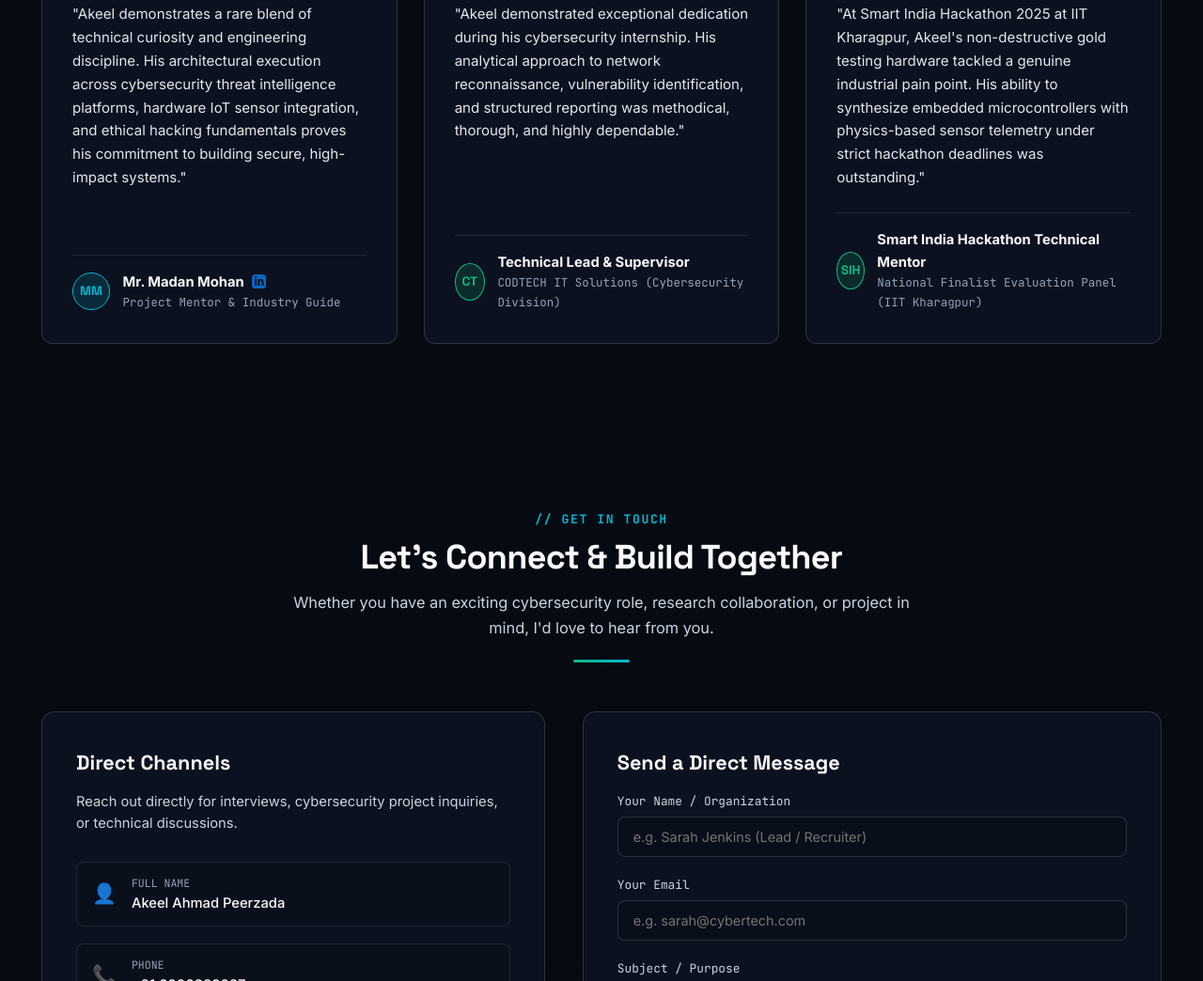
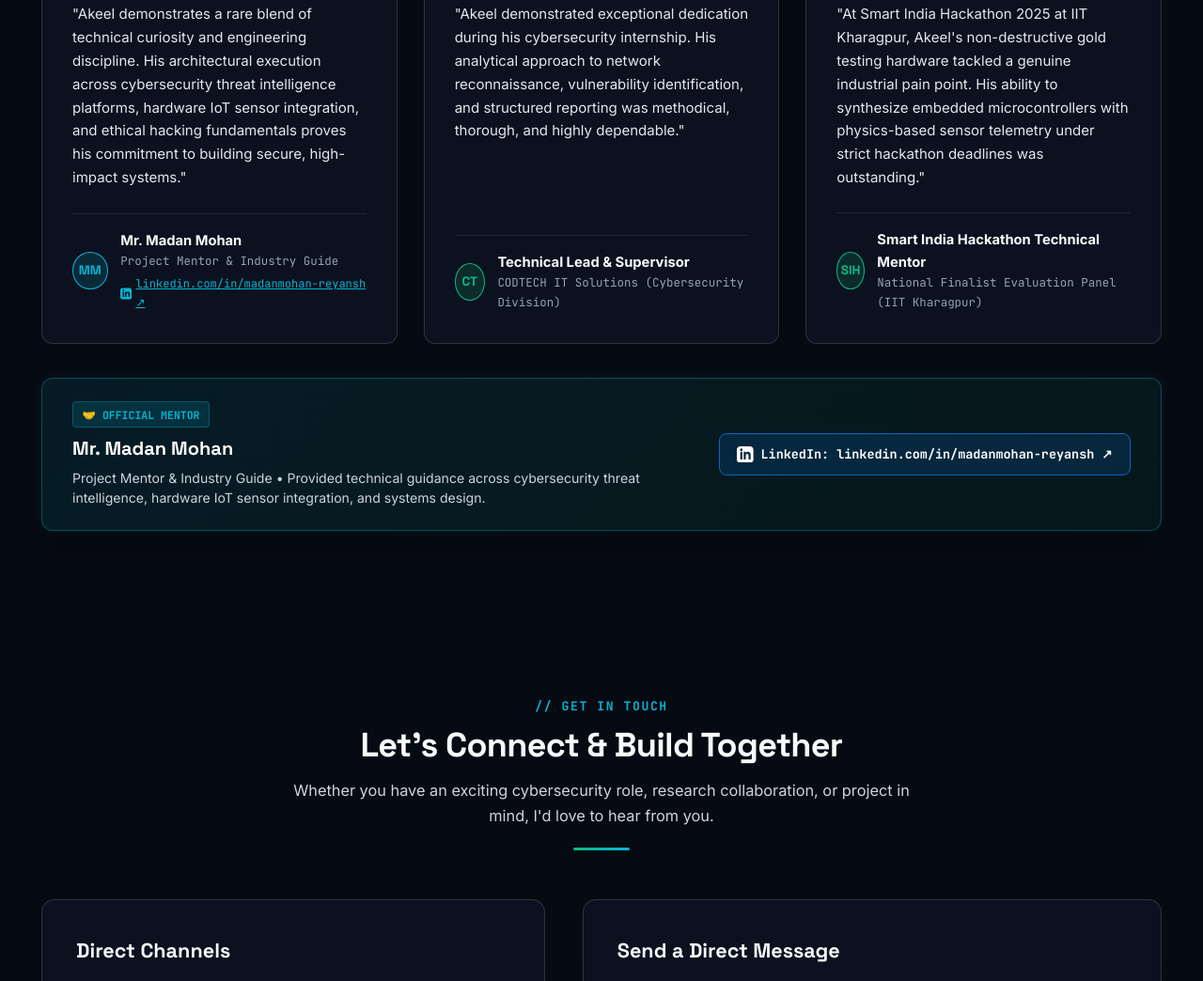
Before and after one commit to AKEEL-AHMAD/portfolio, a website: page index.html in a window 1280 px wide. Shown: the part 8599-9643 px from the top of the page at 94% size. Drawn offline with Linux system fonts and the light colour scheme.

Commit message:
Add explicit LinkedIn ID in mentor card and dedicated Mentor Attribution Bar below endorsement columns

```diff
--- a/index.html
+++ b/index.html
@@ -956,13 +956,12 @@
             <div class="endorsement-author">
               <div class="author-avatar-badge" style="background: rgba(6, 182, 212, 0.15); border-color: var(--color-cyan); color: var(--color-cyan);">MM</div>
               <div>
-                <div style="display:flex; align-items:center; gap:0.5rem;">
-                  <strong class="author-name">Mr. Madan Mohan</strong>
-                  <a href="https://www.linkedin.com/in/madanmohan-reyansh/" target="_blank" rel="noopener noreferrer" style="color:#0a66c2; display:inline-flex; align-items:center;" title="View LinkedIn Profile">
-                    <svg width="15" height="15" viewBox="0 0 24 24" fill="currentColor"><path d="M19 0h-14c-2.761 0-5 2.239-5 5v14c0 2.761 2.239 5 5 5h14c2.762 0 5-2.239 5-5v-14c0-2.761-2.238-5-5-5zm-11 19h-3v-11h3v11zm-1.5-12.268c-.966 0-1.75-.79-1.75-1.764s.784-1.764 1.75-1.764 1.75.79 1.75 1.764-.783 1.764-1.75 1.764zm13.5 12.268h-3v-5.604c0-3.368-4-3.113-4 0v5.604h-3v-11h3v1.765c1.396-2.586 7-2.777 7 2.476v6.759z"/></svg>
-                  </a>
-                </div>
+                <strong class="author-name">Mr. Madan Mohan</strong>
                 <span class="author-title">Project Mentor & Industry Guide</span>
+                <a href="https://www.linkedin.com/in/madanmohan-reyansh/" target="_blank" rel="noopener noreferrer" style="color:var(--color-cyan); font-family:var(--font-mono); font-size:0.75rem; display:inline-flex; align-items:center; gap:0.25rem; margin-top:0.25rem;" title="View LinkedIn Profile">
+                  <svg width="13" height="13" viewBox="0 0 24 24" fill="currentColor"><path d="M19 0h-14c-2.761 0-5 2.239-5 5v14c0 2.761 2.239 5 5 5h14c2.762 0 5-2.239 5-5v-14c0-2.761-2.238-5-5-5zm-11 19h-3v-11h3v11zm-1.5-12.268c-.966 0-1.75-.79-1.75-1.764s.784-1.764 1.75-1.764 1.75.79 1.75 1.764-.783 1.764-1.75 1.764zm13.5 12.268h-3v-5.604c0-3.368-4-3.113-4 0v5.604h-3v-11h3v1.765c1.396-2.586 7-2.777 7 2.476v6.759z"/></svg>
+                  <span>linkedin.com/in/madanmohan-reyansh ↗</span>
+                </a>
               </div>
             </div>
           </div>
@@ -995,6 +994,21 @@
                 <span class="author-title">National Finalist Evaluation Panel (IIT Kharagpur)</span>
               </div>
             </div>
+          </div>
+        </div>
+
+        <!-- Dedicated Mentor Attribution Bar Below Columns -->
+        <div class="mentor-attribution-bar">
+          <div class="mentor-bar-left">
+            <span class="mentor-badge-pill">🤝 OFFICIAL MENTOR</span>
+            <h4 class="mentor-bar-name">Mr. Madan Mohan</h4>
+            <p class="mentor-bar-desc">Project Mentor & Industry Guide • Provided technical guidance across cybersecurity threat intelligence, hardware IoT sensor integration, and systems design.</p>
+          </div>
+          <div class="mentor-bar-right">
+            <a href="https://www.linkedin.com/in/madanmohan-reyansh/" target="_blank" rel="noopener noreferrer" class="btn btn-secondary mentor-linkedin-btn">
+              <svg class="btn-icon" viewBox="0 0 24 24" fill="currentColor"><path d="M19 0h-14c-2.761 0-5 2.239-5 5v14c0 2.761 2.239 5 5 5h14c2.762 0 5-2.239 5-5v-14c0-2.761-2.238-5-5-5zm-11 19h-3v-11h3v11zm-1.5-12.268c-.966 0-1.75-.79-1.75-1.764s.784-1.764 1.75-1.764 1.75.79 1.75 1.764-.783 1.764-1.75 1.764zm13.5 12.268h-3v-5.604c0-3.368-4-3.113-4 0v5.604h-3v-11h3v1.765c1.396-2.586 7-2.777 7 2.476v6.759z"/></svg>
+              <span>LinkedIn: linkedin.com/in/madanmohan-reyansh ↗</span>
+            </a>
           </div>
         </div>
       </div>
--- a/styles.css
+++ b/styles.css
@@ -1850,6 +1850,83 @@ body {
   font-size: 0.78rem;
   font-family: var(--font-mono);
   color: var(--text-muted);
+}
+
+/* Mentor Attribution Bar Below Endorsements Grid */
+.mentor-attribution-bar {
+  margin-top: 2.25rem;
+  background: linear-gradient(135deg, rgba(6, 182, 212, 0.1) 0%, rgba(16, 185, 129, 0.08) 100%);
+  border: 1px solid rgba(6, 182, 212, 0.35);
+  border-radius: 12px;
+  padding: 1.5rem 2rem;
+  display: flex;
+  align-items: center;
+  justify-content: space-between;
+  gap: 1.5rem;
+  box-shadow: 0 10px 30px rgba(0, 0, 0, 0.4), 0 0 20px rgba(6, 182, 212, 0.1);
+}
+
+.mentor-bar-left {
+  flex: 1;
+}
+
+.mentor-badge-pill {
+  font-family: var(--font-mono);
+  font-size: 0.72rem;
+  font-weight: 700;
+  color: var(--color-cyan);
+  background: rgba(6, 182, 212, 0.15);
+  border: 1px solid rgba(6, 182, 212, 0.3);
+  padding: 0.2rem 0.6rem;
+  border-radius: 4px;
+  display: inline-block;
+  margin-bottom: 0.4rem;
+}
+
+.mentor-bar-name {
+  font-family: var(--font-heading);
+  font-size: 1.25rem;
+  color: #ffffff;
+  margin-bottom: 0.25rem;
+}
+
+.mentor-bar-desc {
+  font-size: 0.88rem;
+  color: #cbd5e1;
+  line-height: 1.5;
+}
+
+.mentor-linkedin-btn {
+  background: rgba(10, 102, 194, 0.2);
+  border-color: #0a66c2;
+  color: #ffffff;
+  white-space: nowrap;
+  font-family: var(--font-mono);
+  font-size: 0.84rem;
+  padding: 0.65rem 1.15rem;
+  display: inline-flex;
+  align-items: center;
+  gap: 0.5rem;
+}
+
+.mentor-linkedin-btn:hover {
+  background: #0a66c2;
+  color: #ffffff;
+  border-color: #0a66c2;
+  transform: translateY(-2px);
+  box-shadow: 0 4px 15px rgba(10, 102, 194, 0.4);
+}
+
+@media (max-width: 768px) {
+  .mentor-attribution-bar {
+    flex-direction: column;
+    align-items: flex-start;
+    padding: 1.25rem;
+  }
+  .mentor-linkedin-btn {
+    width: 100%;
+    justify-content: center;
+  }
 }
 
 /* ==========================================================================
```
